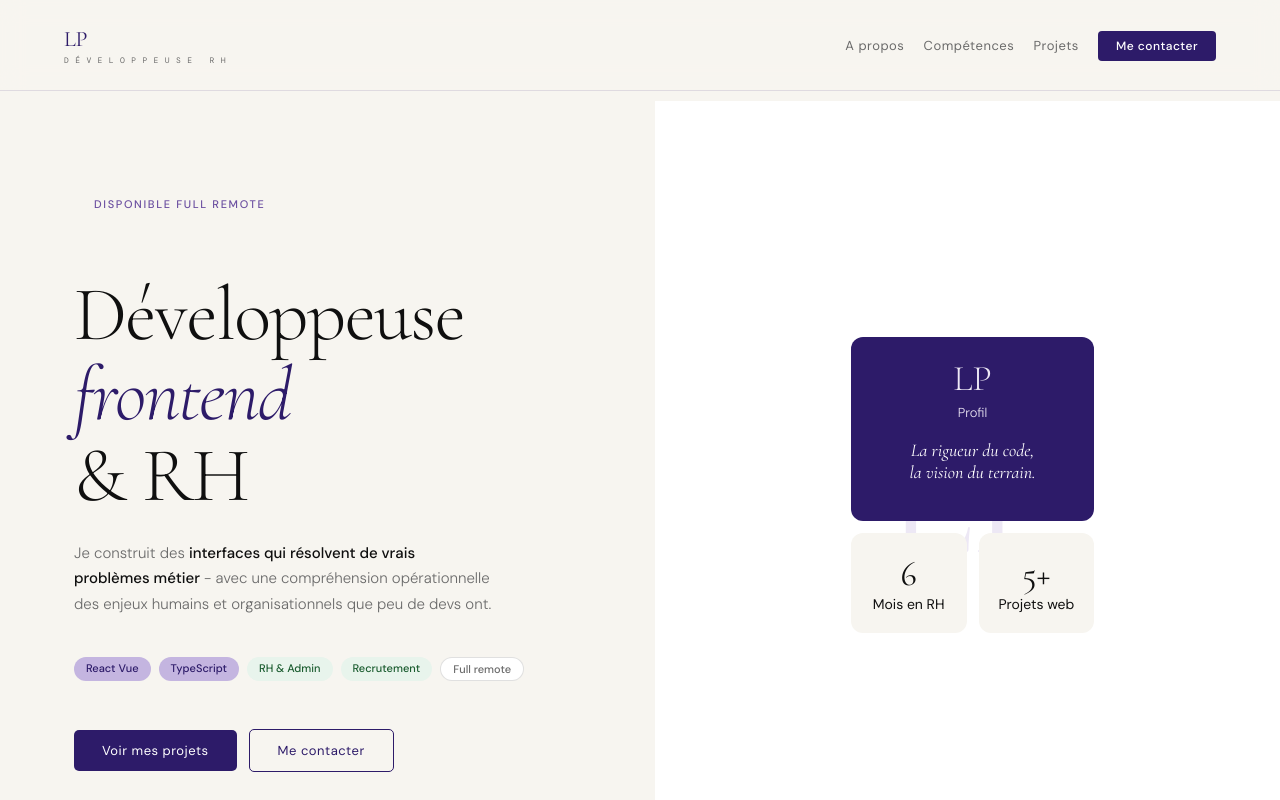
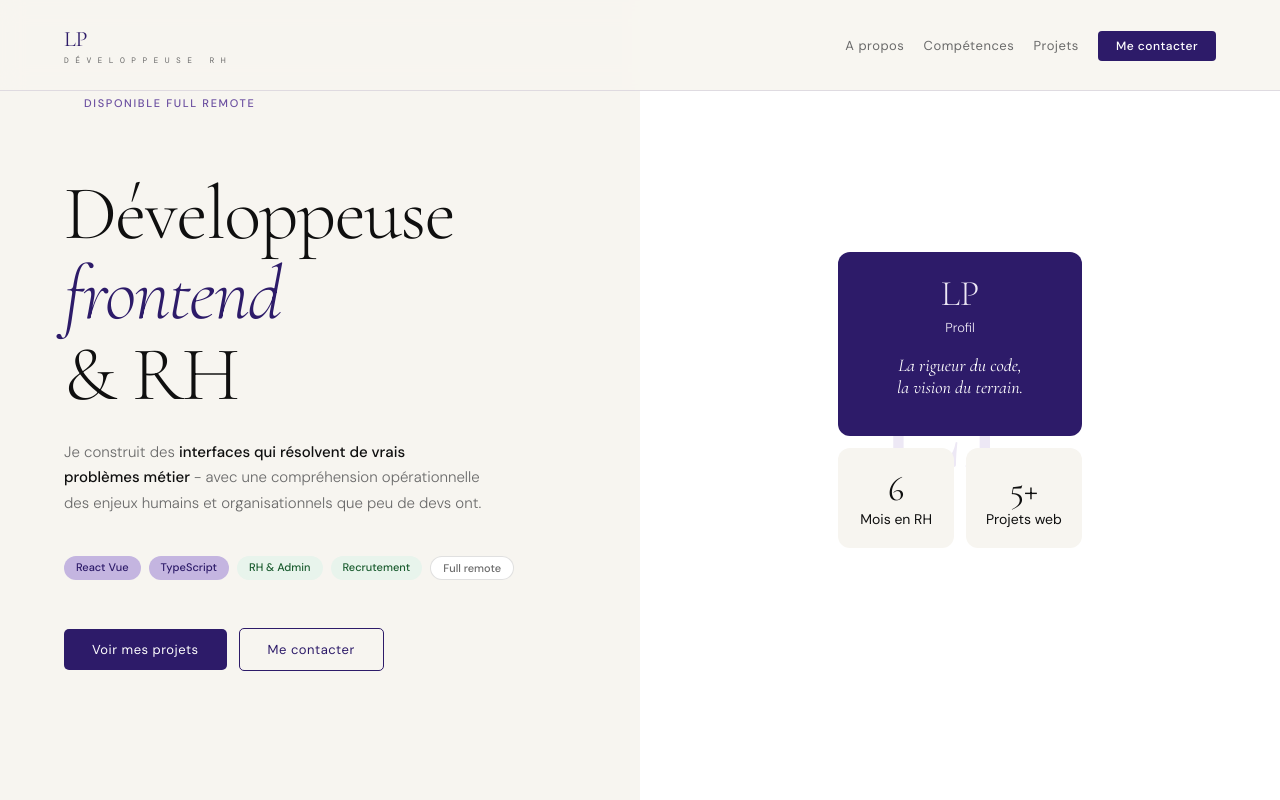
Before and after one commit to NeugdaeUju/Portfolio, a React (Vite) app: page /#/ in a window 1280 px wide. Shown: the top 800 px of the page. Built offline with nearby package versions, Linux system fonts and the light colour scheme; a web font is replaced by a local one.

Commit message:
Correctifs de styles et affichages

```diff
--- a/src/assets/sass/accueil.scss
+++ b/src/assets/sass/accueil.scss
@@ -1,12 +1,10 @@
 @use 'variables';
 
 .hero {
-    display : flex;
-    flex-direction: row;
-    justify-content: space-around;
-    width : 100%;
-    gap : 10px;
-    margin: 10px;
+    display : grid;
+    grid-template-columns: 1fr 1fr;
+    min-height: 100vh;
+    // padding-top : 80px;
 }
 
 .presentation {
@@ -28,3 +26,21 @@
         transform: translateY(0)
     }
 }
+
+#skills {
+    background-color : variables.$blanc;
+    padding : 6rem 4rem;
+}
+
+.inner-section {
+    margin : 0 auto;
+    max-width : 1200px;
+}
+
+
+// Compétences
+.skills_cards {
+    display: grid;
+    grid-template-columns: repeat(4, 1fr);
+    gap : 12px;
+}
--- a/src/assets/sass/header.scss
+++ b/src/assets/sass/header.scss
@@ -2,13 +2,18 @@
 
 .header {
     display : flex;
-    flex-direction: row;
+    // flex-direction: row;
     justify-content: space-between;
     align-items: center;
     padding : 1.25rem 4rem;
     border-bottom : 1px solid rgba(45,27,105,0.12);
     background: rgba(247,245,240,0.88);
     backdrop-filter: blur(12px);
+    position : fixed;
+    top : 0;
+    left: 0;
+    right: 0;
+    z-index : 100;
 
     &__nav {
         display : flex;
--- a/src/assets/sass/hero_left.scss
+++ b/src/assets/sass/hero_left.scss
@@ -1,7 +1,6 @@
 @use 'variables';
 
 .hero-prez {
-    width : 50%;
     padding : 6rem 4rem;
 
     &-text {
--- a/src/assets/sass/hero_right.scss
+++ b/src/assets/sass/hero_right.scss
@@ -1,13 +1,12 @@
 @use 'variables';
 
 .hero-visual {
-    width : 50%;
     position : relative;
     background-color : variables.$blanc;
     padding : 6rem 4rem;
 
     &-content {
-        z-index : 999;
+        z-index : 2;
         position : absolute;
         top : 0%;
         left : 0%;
```
